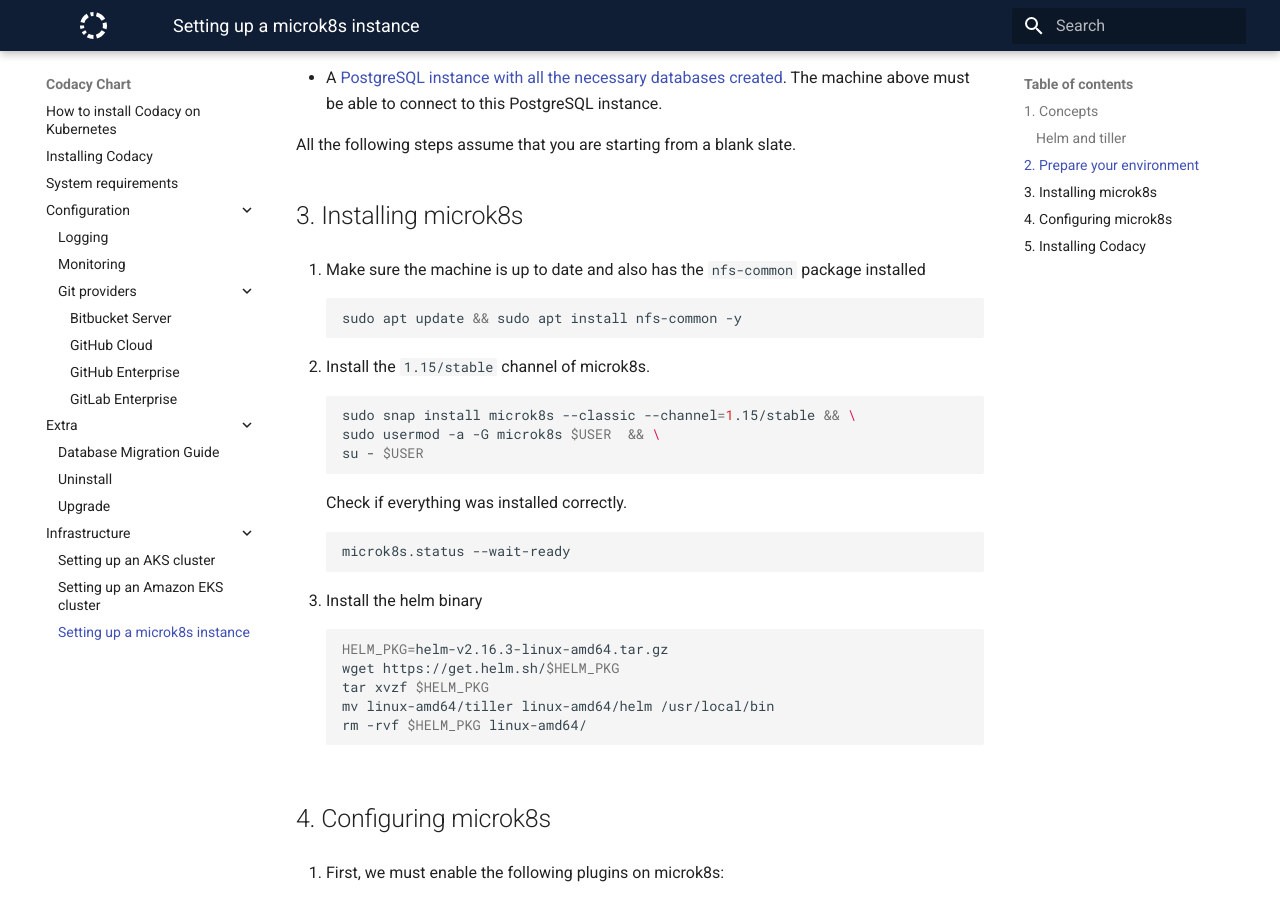
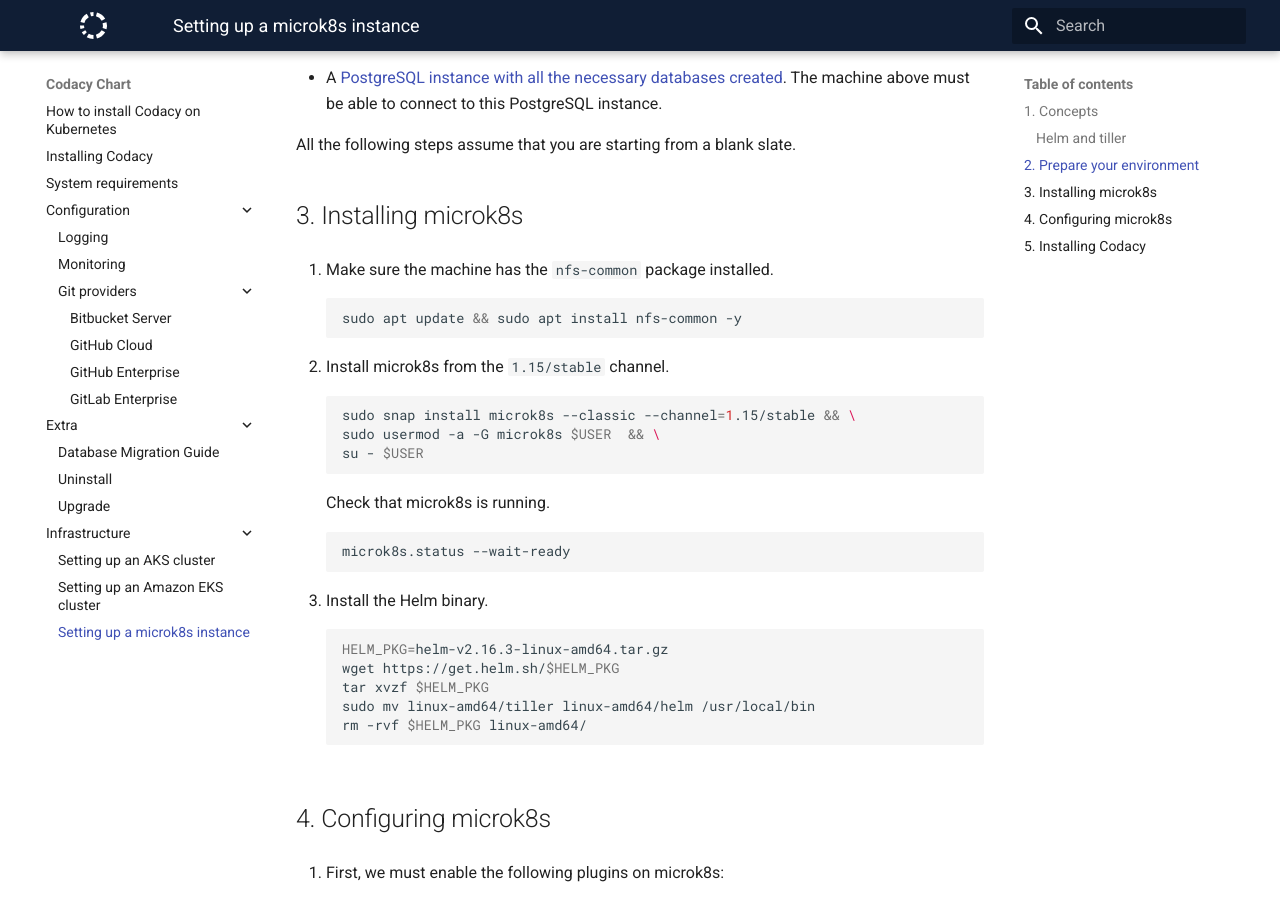
Before and after one commit to codacy/chart, an MkDocs documentation site: the page built from docs/infrastructure/microk8s-quickstart.md, in a window 1280 px wide and 900 px high, scrolled down 784 px. Built offline with MkDocs 1.6.1 and Material for MkDocs 9.7.7, drawn with Linux system fonts in a browser that asks for light colours.

Commit message:
Improve section "Installing microk8s"

````diff
--- a/docs/infrastructure/microk8s-quickstart.md
+++ b/docs/infrastructure/microk8s-quickstart.md
@@ -26,13 +26,13 @@
 
 ## 3. Installing microk8s
 
-1.  Make sure the machine is up to date and also has the `nfs-common` package installed
+1.  Make sure the machine has the `nfs-common` package installed.
 
     ```bash
     sudo apt update && sudo apt install nfs-common -y
     ```
 
-2.  Install the `1.15/stable` channel of microk8s.
+2.  Install microk8s from the `1.15/stable` channel.
 
     ```bash
     sudo snap install microk8s --classic --channel=1.15/stable && \
@@ -40,19 +40,19 @@
     su - $USER
     ```
 
-    Check if everything was installed correctly.
+    Check that microk8s is running.
 
     ```bash
     microk8s.status --wait-ready
     ```
 
-3.  Install the helm binary
+3.  Install the Helm binary.
 
     ```bash
     HELM_PKG=helm-v2.16.3-linux-amd64.tar.gz
     wget https://get.helm.sh/$HELM_PKG
     tar xvzf $HELM_PKG
-    mv linux-amd64/tiller linux-amd64/helm /usr/local/bin
+    sudo mv linux-amd64/tiller linux-amd64/helm /usr/local/bin
     rm -rvf $HELM_PKG linux-amd64/
     ```
 
````
